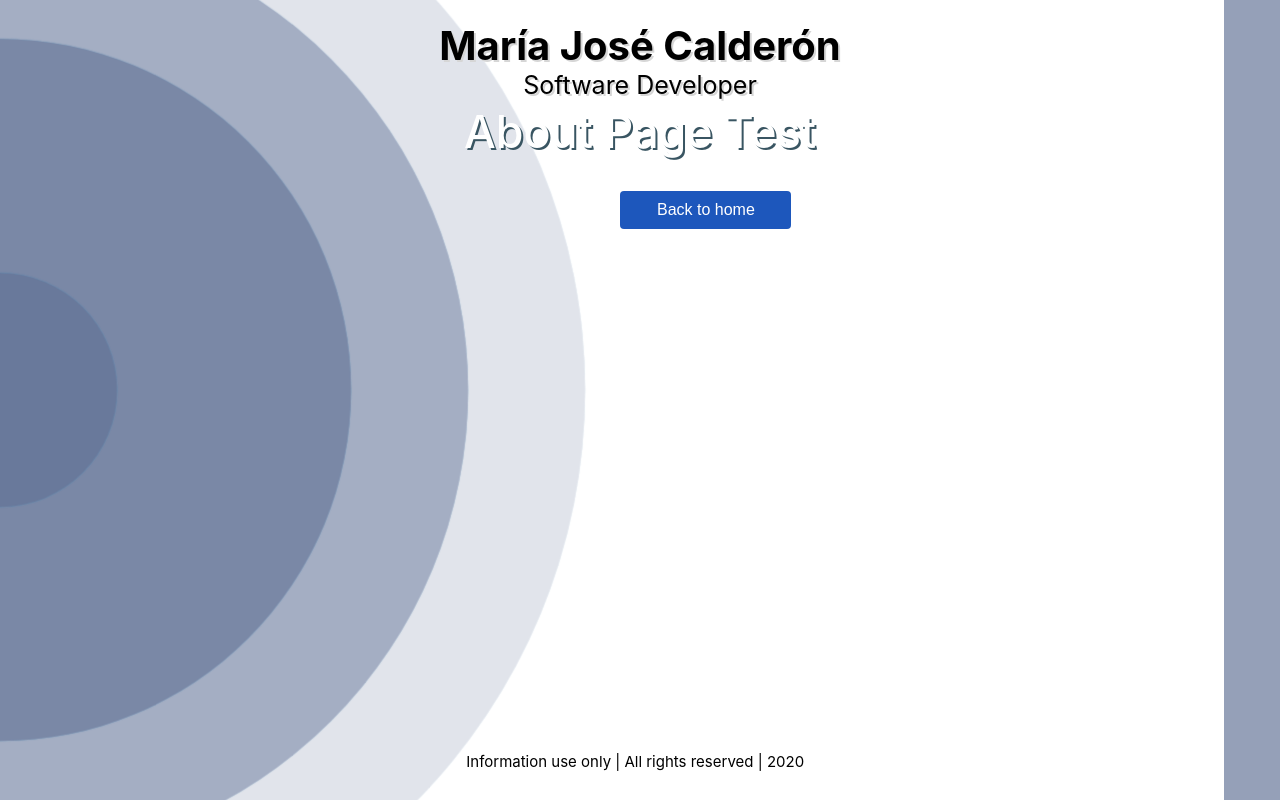
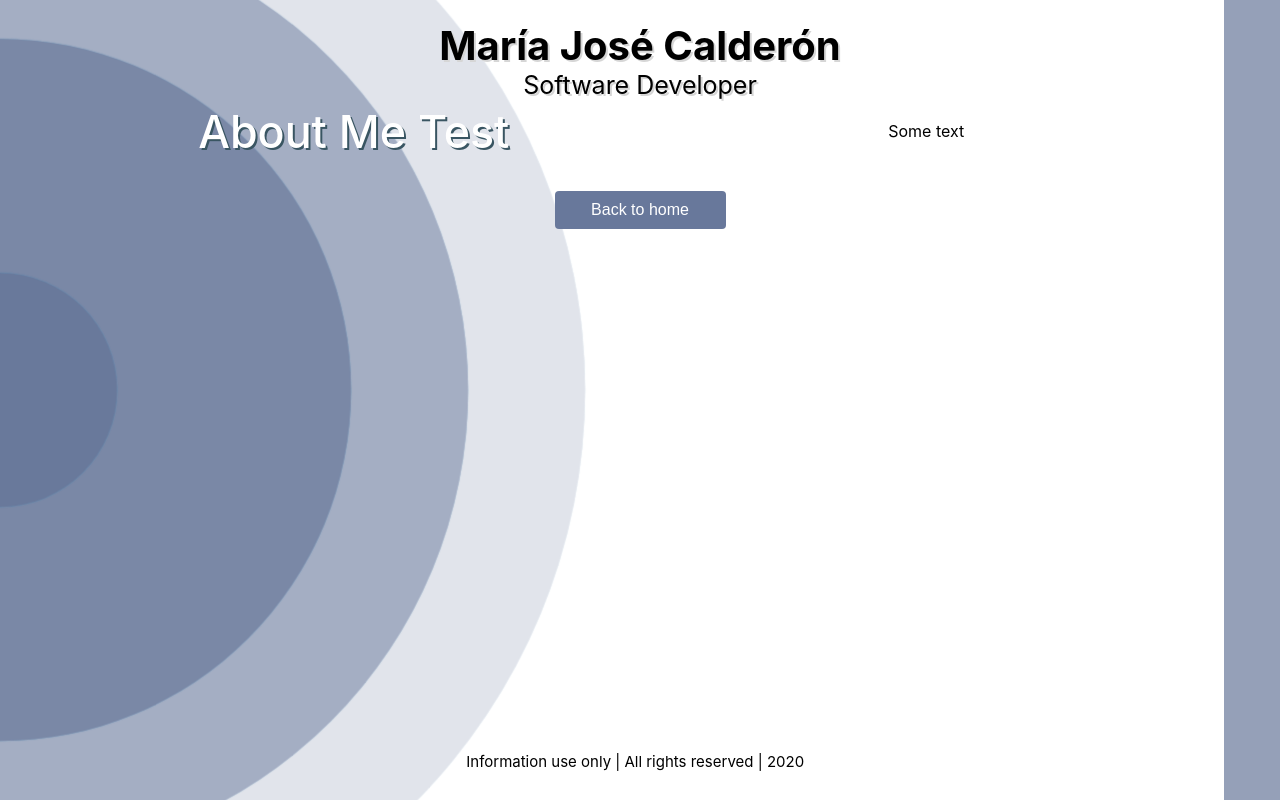
Before and after one commit to mjocal/CV-MariaJoseCalderon, a React (Create React App) app: page /aboutMe in a window 1280 px wide. Built offline with nearby package versions, Linux system fonts and the light colour scheme.

Commit message:
changes in about me interface

```diff
--- a/src/components/AboutMe/index.js
+++ b/src/components/AboutMe/index.js
@@ -1,8 +1,8 @@
-import React, { Fragment } from 'react'
-import StyledH from './styles'
-import { StyledButton } from '../../styles'
+import React from 'react'
+import { StyledH, Content, Wrapper } from './styles'
 import { navigate } from '@reach/router'
 import UrlData from '../../store/urlData'
+import { StyledButton } from '../../styles'
 
 const AboutMe = () => {
 	// let key = 1
@@ -12,28 +12,17 @@ const AboutMe = () => {
 	}
 
 	return (
-		<Fragment>
-			{/* <StyledCardsDiv className="wrapper">
-            <div className="cols">
-            {cardData.map(data => (
-                <Card
-                key={`ck-${key++}`}
-                title={data.title}
-                description={data.description}
-                isExternal={data.isExternal}
-                imageUrl={data.imageUrl}
-                pageUrl={data.pageUrl}
-                bgColor1={data.bgColor1}
-                bgColor2={data.bgColor2}
-                />
-            ))}
-            </div>
-        </StyledCardsDiv> */}
-
-			<StyledH>About Page Test</StyledH>
-
+		<Wrapper>
+			<Content>
+				<div className='content-left'>
+					<StyledH>About Me Test</StyledH>
+				</div>
+				<div className='content-right'>
+					<p>Some text</p>
+				</div>
+			</Content>
 			<StyledButton onClick={handleClick}>Back to home</StyledButton>
-		</Fragment>
+		</Wrapper>
 	)
 }
 
--- a/src/components/AboutMe/styles.js
+++ b/src/components/AboutMe/styles.js
@@ -1,6 +1,6 @@
 import styled from 'styled-components'
 
-const StyledH = styled.h1`
+export const StyledH = styled.h1`
 	font-size: 2.8rem;
 	font-weight: 500;
 	color: #fff;
@@ -9,4 +9,21 @@ const StyledH = styled.h1`
 	margin: 0 auto;
 `
 
-export default StyledH
+export const Content = styled.div`
+	display: grid;
+	width: 100%;
+	grid-template-areas: 'area-left area-right';
+	grid-template-columns: 1fr 1fr;
+	column-gap: 5px;
+	/* padding-bottom: 50px; */
+
+	.content-left {
+		grid-area: area-left;
+	}
+
+	.content-right {
+		grid-area: area-right;
+	}
+`
+
+export const Wrapper = styled.div``
--- a/src/styles.js
+++ b/src/styles.js
@@ -35,6 +35,7 @@ export const StyledApp = styled.div`
 
 	.app-content {
 		grid-area: area-appContent;
+		text-align: center;
 	}
 
 	.app-footer {
@@ -47,8 +48,8 @@ export const StyledApp = styled.div`
 
 	.ant-btn-primary {
 		color: #fff;
-		background-color: #3f51b5;
-		border-color: #3f51b5;
+		background-color: #68789b;
+		border-color: #68789b;
 	}
 `
 
@@ -79,18 +80,18 @@ export const StyledH2 = styled.h2`
 export const StyledButton = styled.button`
 	font-size: initial;
 	color: white;
-	background-color: #1d57bc;
+	background-color: #68789b;
 	border: 0;
 	padding: 10px;
 	border-radius: 4px;
 	margin-top: 2em;
-	margin-left: 43vw;
 	width: 15%;
+	transition: background 0.5s;
 
 	:hover,
 	:focus {
-		background-color: #363636 !important;
-		border-color: #363636 !important;
+		background-color: #e9b5ff !important;
+		border-color: #e9b5ff !important;
 		outline: none;
 	}
 
```
